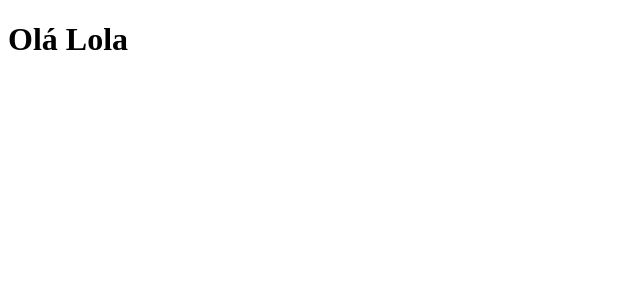
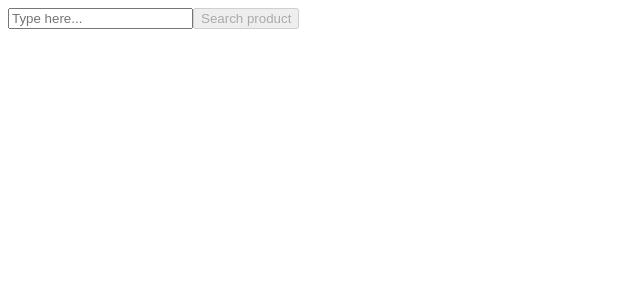
Before and after one commit to luisdasilvahenrique/PerformanceWithReactjs, a Next.js app: page / in a window 1280 px wide. Shown: the top 300 px of the page, without its empty margins (0-640 px from the left). Built offline with nearby package versions, Linux system fonts and the light colour scheme.

Commit message:
Exemplo de aplicação

```diff
--- a/package.json
+++ b/package.json
@@ -16,7 +16,7 @@
     "@types/react-dom": "18.0.10",
     "eslint": "8.32.0",
     "eslint-config-next": "13.1.5",
-    "next": "13.1.5",
+    "next": "12",
     "react": "18.2.0",
     "react-dom": "18.2.0",
     "typescript": "4.9.4"
--- a/src/app/page.tsx
+++ /dev/null
@@ -1,9 +0,0 @@
-import { Inter } from '@next/font/google'
-
-const inter = Inter({ subsets: ['latin'] })
-
-export default function Home() {
-  return (
-    <h1>Olá Lola</h1>
-  )
-}
--- /dev/null
+++ b/src/components/ProductItem.tsx
@@ -0,0 +1,15 @@
+interface productItemProps {
+  product: {
+    id: number;
+    price: number;
+    title: string;
+  };
+}
+
+export function ProductItem({ product }: productItemProps) {
+    return(
+        <div>
+            {product.title} - <strong>{product.price}</strong>
+        </div>
+    )
+}
--- /dev/null
+++ b/src/components/SearchResults.tsx
@@ -0,0 +1,21 @@
+import { ProductItem } from "./ProductItem";
+
+interface SearchResultsProps{
+    results: Array<{
+        id: number;
+        price: number;
+        title: string;
+    }>
+}
+
+export function SearchResults({results}: SearchResultsProps){
+    return(
+        <div>
+            {results.map(product => {
+                return(
+                    <ProductItem product={product}/>
+                );
+            })}
+        </div>
+    )
+}
--- /dev/null
+++ b/src/pages/_app.tsx
@@ -0,0 +1,8 @@
+import { AppProps } from "next/app";
+import React from "next";
+
+function MyApp({ Component, pageProps }: AppProps) {
+  return <Component {...pageProps} />;
+}
+
+export default MyApp;
--- /dev/null
+++ b/src/pages/index.tsx
@@ -0,0 +1,43 @@
+import { FormEvent, useState } from 'react';
+import { SearchResults } from '../components/SearchResults';
+
+const Home = () => {
+  const [search, setSearch] = useState('')
+  const [results, setResults] = useState([]);
+
+  async function handleSearch(event: FormEvent) {
+    event.preventDefault()
+
+    if (!search.trim()) {
+      return;
+    }
+
+    const response = await fetch(`http://localhost:3333/products?q=${search}`)
+    const data = await response.json()
+
+    console.log(data)
+    setResults(data);
+  }
+
+  return (
+
+      <form onSubmit={handleSearch}>
+        <input
+          placeholder="Type here..."
+          value={search}
+          onChange={(event) => setSearch(event.target.value)}
+        />
+
+        <button
+          type="submit"
+          disabled={search.length === 0}
+        >
+          Search product
+        </button>
+
+        <SearchResults results={results}/>
+      </form>
+  )
+}
+
+export default Home
```
Also changed, not shown: src/app/head.tsx (deleted, +0 -9 lines), 1 other file (tests, documents, lock files or other folders).
